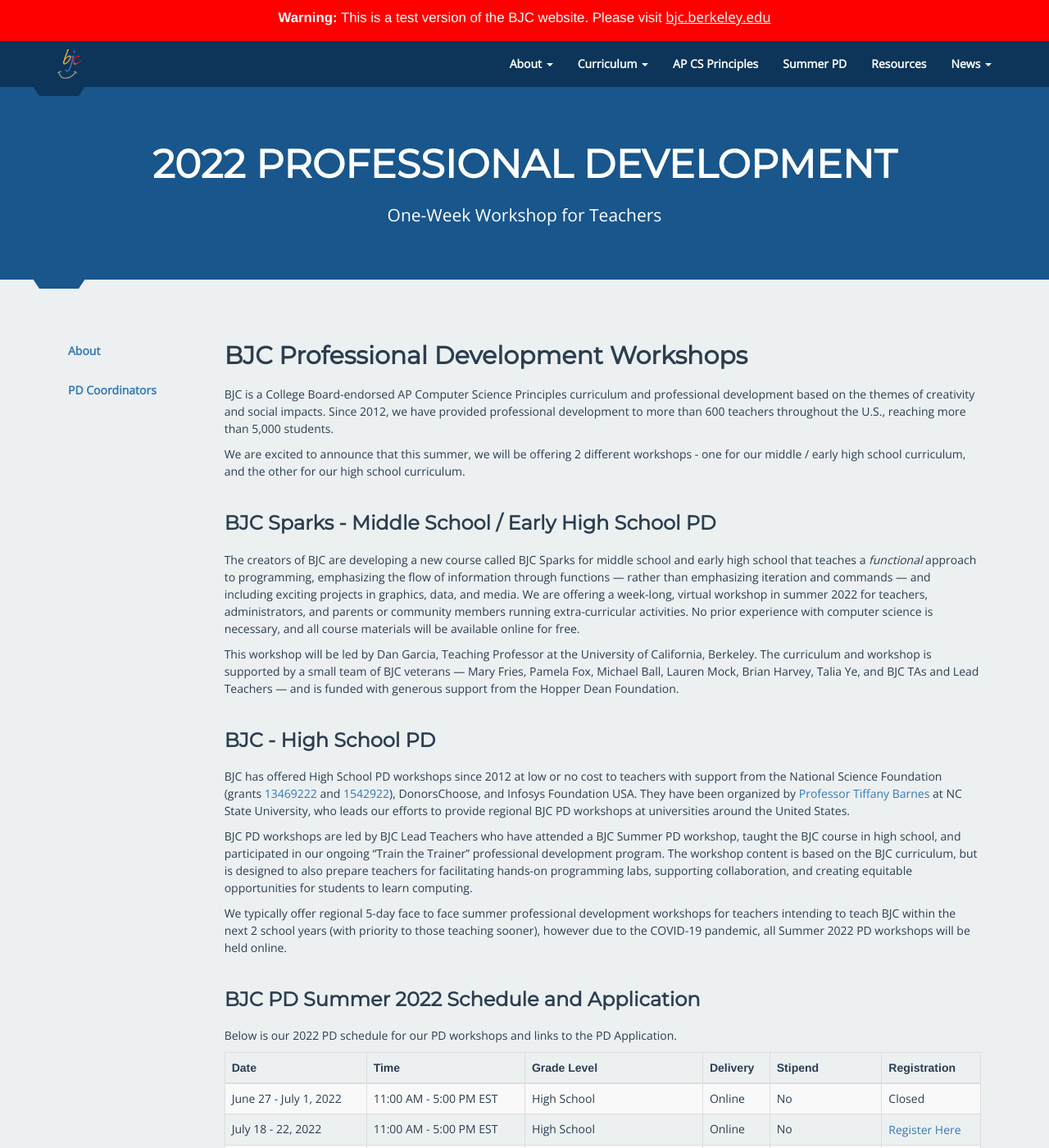
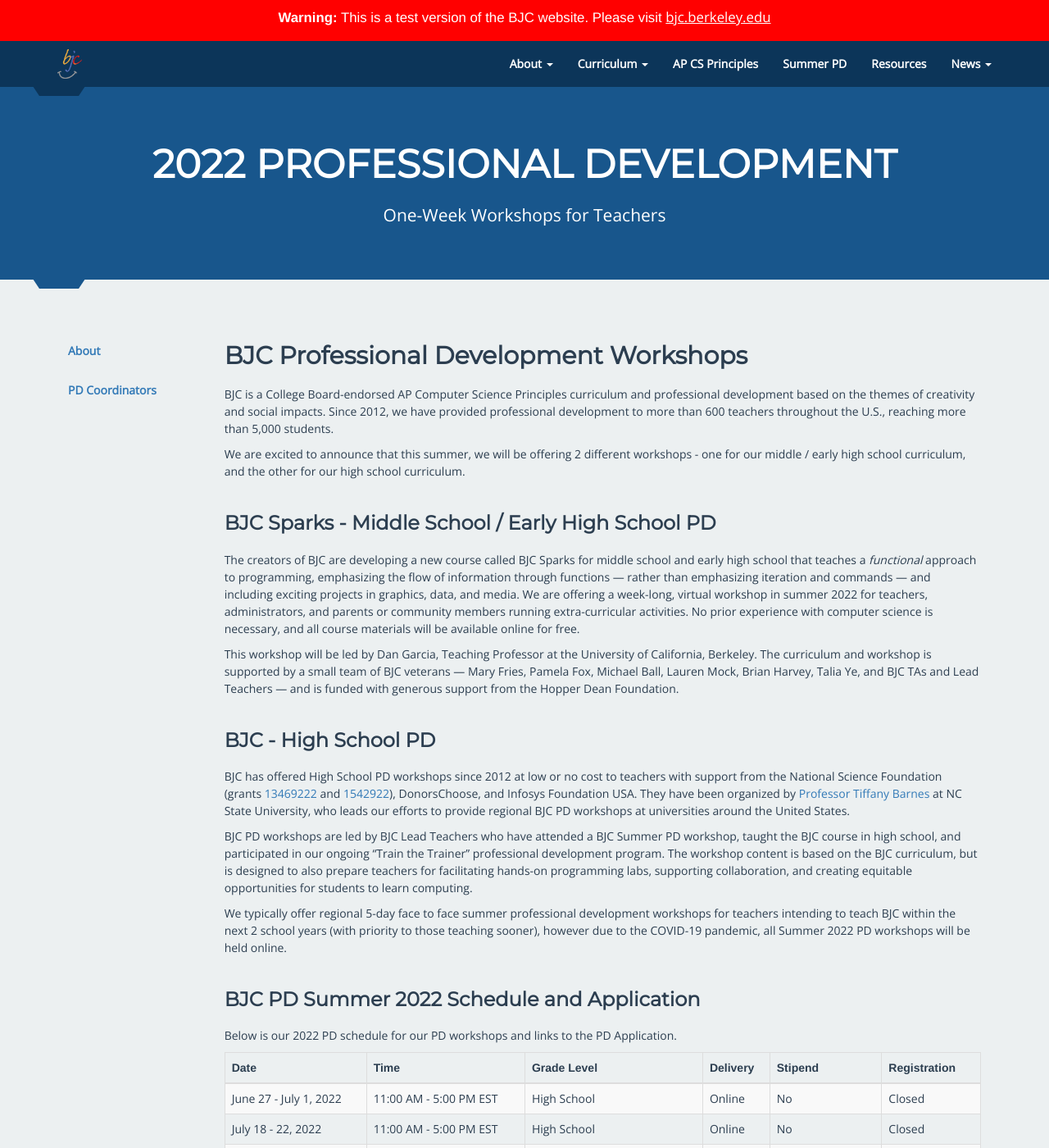
Before and after one commit to beautyjoy/beautyjoy.github.io, a Jekyll site: the page built from summer-pd/index.md, in a window 1280 px wide and 1400 px high. Shown: the whole window at 82% size. Built offline with Jekyll 4.4.1, drawn with Linux system fonts in a browser that asks for light colours.

Commit message:
small edits to PD page

```diff
--- a/summer-pd/index.md
+++ b/summer-pd/index.md
@@ -1,6 +1,6 @@
 ---
 title: 2022 Professional Development
-subtitle: One-Week Workshop for Teachers
+subtitle: One-Week Workshops for Teachers
 layout: summer-pd
 redirect_from:
   - /pd/
@@ -99,7 +99,7 @@
     <td>High School</td>
     <td>Online</td>
     <td>No</td>
-    <td><a href="https://bjc.link/bjcpd22">Register Here</a></td>
+    <td>Closed</td>
   </tr>
   <tr>
     <td>July 25 - 29, 2022</td>
```
